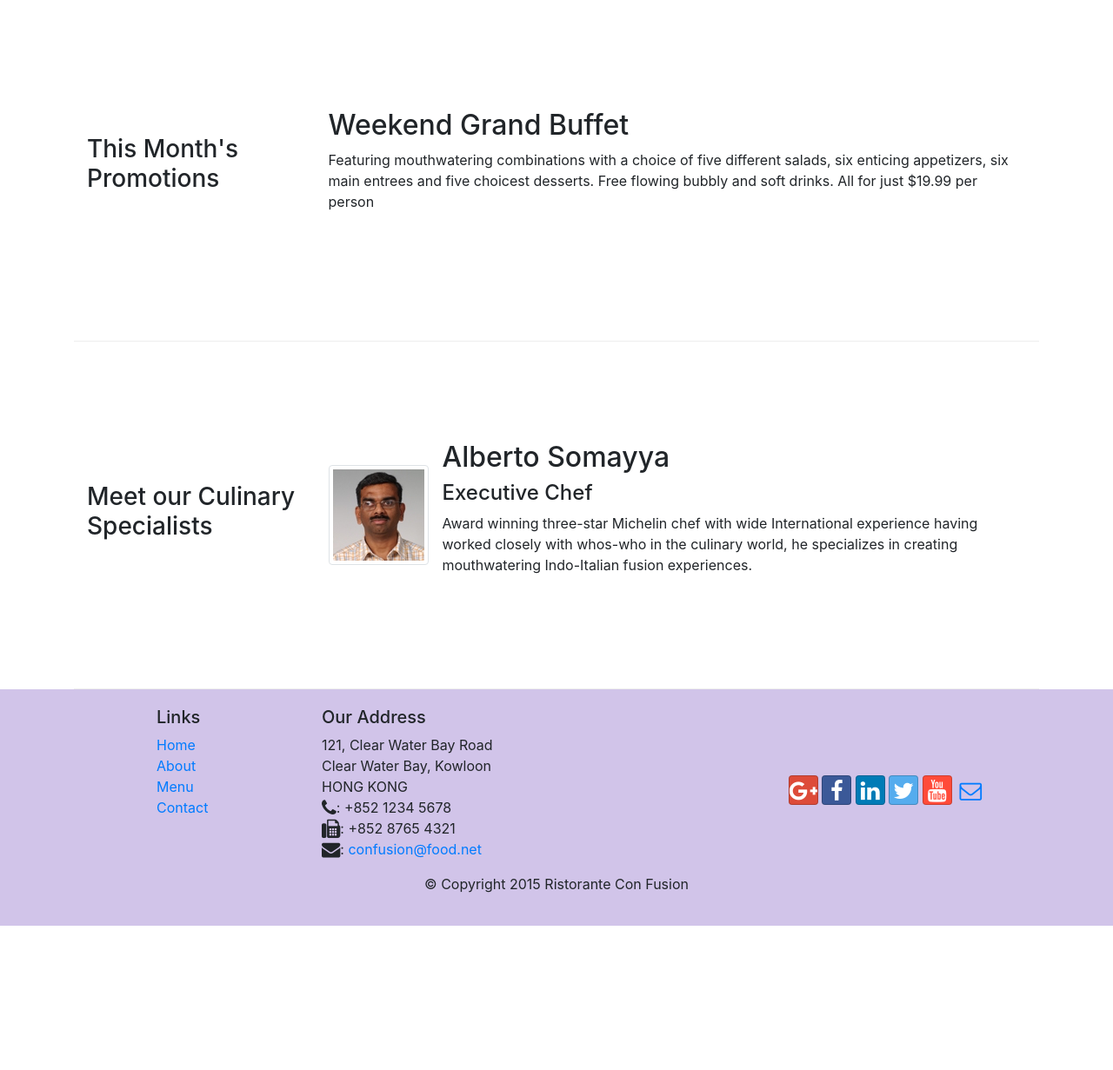
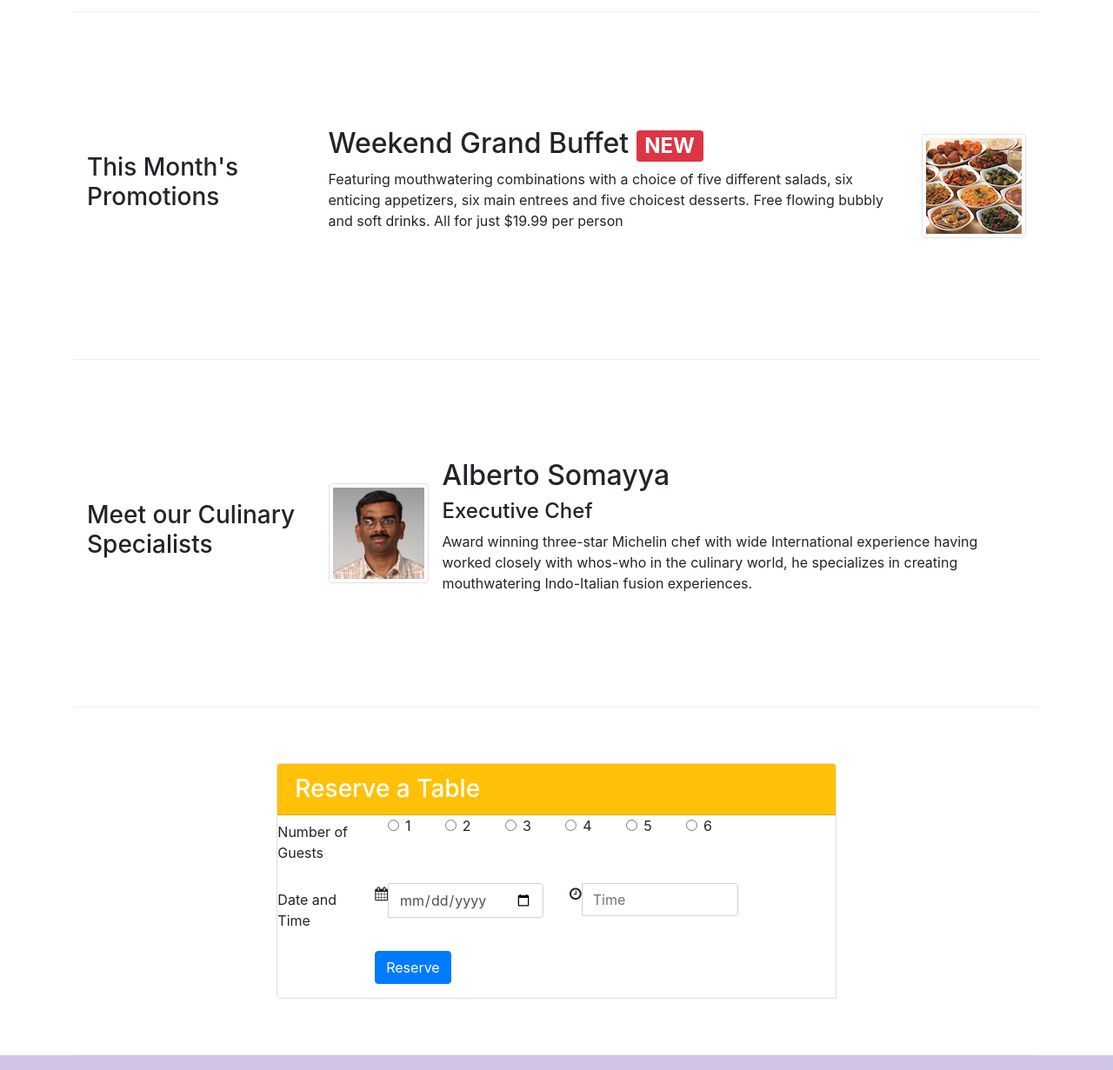
Before and after one commit to fxy1018/conFusionRestaurant, a website: page index.html in a window 1280 px wide. Shown: the part 720-1951 px from the top of the page at 87% size. Before the commit the page ends 1785 px from the top, so only its background shows below. Drawn offline with nearby package versions, Linux system fonts and the light colour scheme.

Commit message:
modify the page

```diff
--- a/index.html
+++ b/index.html
@@ -44,12 +44,15 @@
     <header class="jumbotron">
         <div class="container">
             <div class="row row-header">
-                <div class='col-12 col-sm-8'>
+                <div class='col-12 col-sm-6'>
                     <h1>Ristorante con Fusion</h1>
                     <p>We take inspiration from the World's best cuisines, and create a unique fusion experience. Our lipsmacking creations will tickle your culinary senses!</p>
                 </div>
-                <div class="col col-sm align-self-center">
+                <div class="col col-sm-3 align-self-center">
                     <img src="img/logo.png" class="img-fluid" />
+                </div>
+                <div class="col col-sm-3 align-self-center">
+                    <a class="btn btn-warning btn-sm btn-block" href="#reserveform">Reserve Table</a>
                 </div>
             </div>
         </div>
@@ -66,22 +69,26 @@
                     src="img/uthappizza.png" alt="uthappizza" />
                     <div class="media-body">
                         <h2 class="mt-0">Uthappizza <span class="badge badge-danger">HOT</span>
-                        <span class="badge badge-pill badge-default">4.99</span></h2>
+                        <span class="badge badge-pill badge-default">$4.99</span></h2>
                         <p class="hidden-xs-down">A unique combination of Indian Uthappam (pancake) and Italian pizza, topped with Cerignola olives, ripe vine cherry tomatoes, Vidalia onion, Guntur chillies and Buffalo Paneer.</p>
                     </div>
                 </div>
             </div>
         </div>
 
-
         <div class="row row-content align-items-center">
             <div class="col-sm-4 col-md-3 ">
                 <h3>This Month's Promotions</h3>
             </div>
             <div class="col-sm col-md">
-                <h2>Weekend Grand Buffet</h2>
-                <p>Featuring mouthwatering combinations with a choice of five different salads, six enticing appetizers, six main entrees and five choicest desserts. Free flowing bubbly and soft drinks. All for just $19.99 per person </p>
-            </div>
+                <div class="media">
+                    <div class="media-body">
+                        <h2>Weekend Grand Buffet <span class="badge badge-danger">NEW</span></h2>
+                        <p class="hidden-xs-down">Featuring mouthwatering combinations with a choice of five different salads, six enticing appetizers, six main entrees and five choicest desserts. Free flowing bubbly and soft drinks. All for just $19.99 per person </p>
+                    </div>
+                    <img class="d-flex ml-3 img-thumbnail align-self-center" src="img/buffet.png" alt='buffet'/>
+                </div>
+                </div>
         </div>
 
         <div class="row row-content align-items-center">
@@ -99,6 +106,75 @@
                     </div>
                 </div>
                 </div>
+        </div>
+
+        <div class="row row-content align-items-center justify-content-center">
+            <div class="card">
+                <h3 class="card-header bg-warning text-white">Reserve a Table</h3>
+                <div class="card-block">
+                    <form id="reserveform">
+                        <div class="form-group row">
+                            <label for="gusetnumber" class="col-md-2 col-form-label">Number of Guests</label>
+
+                            <div class="col-md-8 form-check" id="guestnumber">
+                                <div class="d-flex justify-content-around">
+                                    <label class="form-check-label">
+                                        <input type="radio" class="form-check-input" name="gn1" id="gn1" />
+                                        1
+                                    </label>
+                                    <label class="form-check-label">
+                                        <input type="radio" class="form-check-input" name="gn1" id="gn1" />
+                                        2
+                                    </label>
+                                    <label class="form-check-label">
+                                        <input type="radio" class="form-check-input" name="gn1" id="gn1" />
+                                        3
+                                    </label>
+                                    <label class="form-check-label">
+                                        <input type="radio" class="form-check-input" name="gn1" id="gn1" />
+                                        4
+                                    </label>
+                                    <label class="form-check-label">
+                                        <input type="radio" class="form-check-input" name="gn1" id="gn1" />
+                                        5
+                                    </label>
+                                    <label class="form-check-label">
+                                        <input type="radio" class="form-check-input" name="gn1" id="gn1" />
+                                        6
+                                    </label>
+                                </div>
+
+                                </div>
+                            </div>
+                        <div class="form-group row">
+                            <label for="datetime" class="col-md-2 col-form-label">Date and Time</label>
+                            <div class="col-md-4">
+                                <div class="input-group">
+                                    <div class="input-group-addon">
+                                        <span class="fa fa-calendar"></span>
+                                    </div><input type="date" class="form-control" id="date"
+                                           name="date" placeholder="Date"/>
+                                </div>
+                            </div>
+                            <div class="col-md-4">
+                                <div class="input-group">
+                                    <div class="input-group-addon">
+                                        <span class="fa fa-clock-o"></span>
+                                    </div><input type="datetime" class="form-control" id="time"
+                                           name="time" placeholder="Time"/>
+                                </div>
+                            </div>
+                        </div>
+
+                        <div class="form-group row">
+                            <div class="offset-md-2 col-md-10">
+                                <button type="submit" class="btn btn-primary">Reserve</button>
+                            </div>
+                        </div>
+                    </form>
+                </div>
+            </div>
+
         </div>
     </div>
 
```
